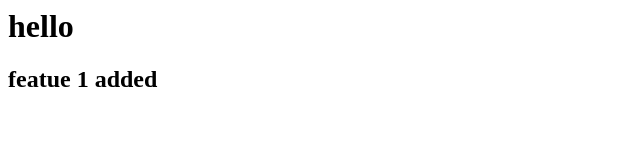
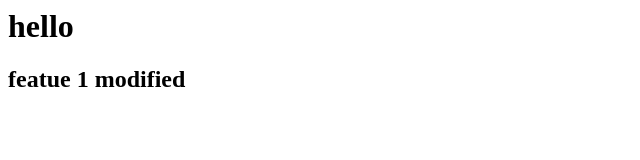
Before and after one commit to Raj-Kumar77/test, a plain HTML site: page index.html in a window 1280 px wide. Shown: the full height of the page, 0-640 px from the left. Drawn offline with Linux system fonts and the light colour scheme.

Commit message:
feature1 commit 2

```diff
--- a/index.html
+++ b/index.html
@@ -6,6 +6,6 @@
 </head>
 <body>
     <h1>hello</h1>
-    <h2>featue 1 added</h2>
+    <h2>featue 1 modified</h2>
 </body>
 </html>
```
